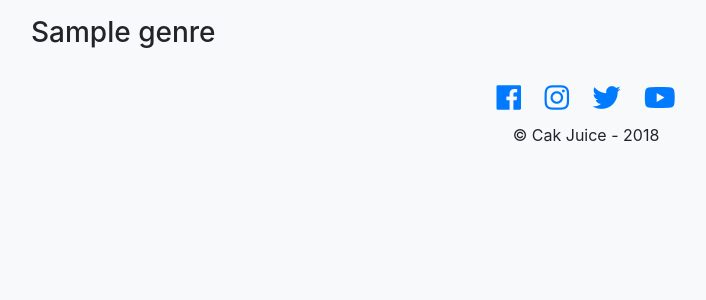
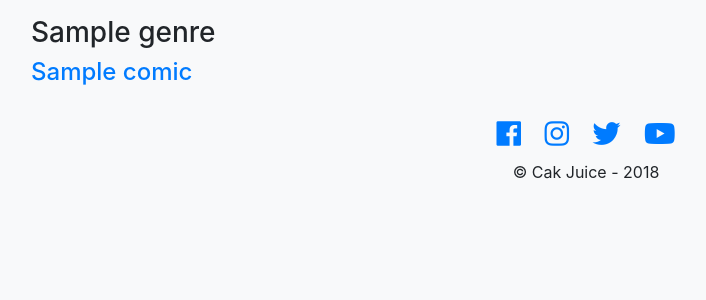
Before and after one commit to CakJuice/django-webcomic, a Django app: template webcomic_site/comic/templates/genre/detail.html in a window 1280 px wide. Shown: the part 56-356 px from the top of the page, without its empty margins (54-760 px from the left). Run offline with Django 3.2, Linux system fonts and the light colour scheme; the template is opened without the code that fills it: most values are stand-ins (such as "Sample title", 1, 10 or a date in 2020); some libraries are stand-ins or nearby versions.

Commit message:
enhanced comic & genre

```diff
--- a/templates/layouts/navbar.html
+++ b/templates/layouts/navbar.html
@@ -13,7 +13,7 @@
              aria-haspopup="true" aria-expanded="false">Genre</a>
           <div class="dropdown-menu" aria-labelledby="genreDropdown">
             {% for genre in comic_genre %}
-              <a class="dropdown-item" href="#">{{ genre.name }}</a>
+              <a class="dropdown-item" href="{% url 'genre_detail' slug=genre.slug %}">{{ genre.name }}</a>
             {% endfor %}
           </div>
         </li>
@@ -24,7 +24,7 @@
             <a class="nav-link dropdown-toggle" id="userNavbarDropdown" role="button" href="#" data-toggle="dropdown"
                aria-haspopup="true" aria-expanded="false">{{ user.get_username }}</a>
             <div class="dropdown-menu dropdown-menu-right" aria-labelledby="userDropdown">
-              <a class="dropdown-item" href="#">Create New Comic</a>
+              <a class="dropdown-item" href="{% url 'comic_create' %}">Create New Comic</a>
               <div class="dropdown-divider"></div>
               <a class="dropdown-item" href="{% url 'logout' %}">Logout</a>
             </div>
--- a/webcomic_site/comic/templates/comic/detail.html
+++ b/webcomic_site/comic/templates/comic/detail.html
@@ -11,7 +11,10 @@
     {% endif %}
 
     <h3>{{ comic.title }}</h3>
-    <p>{{ comic.get_state_display }}</p>
+    <p>
+      Genre: <a href="{% url 'genre_detail' slug=comic.genre.slug %}">{{ comic.genre.name }}</a>
+      - {{ comic.get_state_display }}
+    </p>
 
     <p>{{ comic.description }}</p>
 
--- a/webcomic_site/comic/templates/genre/detail.html
+++ b/webcomic_site/comic/templates/genre/detail.html
@@ -14,5 +14,13 @@
 {% block content %}
   <div class="container my-3">
     <h3>{{ genre.name }}</h3>
+
+    {% for comic in comics %}
+      <h4>
+        <a href="{% url 'comic_detail' slug=comic.slug %}">{{ comic.title }}</a>
+      </h4>
+    {% empty %}
+      <h4>Sorry, there are no comics for this genre.</h4>
+    {% endfor %}
   </div>
 {% endblock %}
--- a/webcomic_site/urls.py
+++ b/webcomic_site/urls.py
@@ -54,7 +54,7 @@ urlpatterns = [
     path('admin/', admin.site.urls),
 
     # genre routes
-    path('genre/<slug:slug>/', comic_views.GenreDetailView.as_view(), name='genre_index'),
+    path('genre/<slug:slug>/', comic_views.GenreDetailView.as_view(), name='genre_detail'),
 
     # comic routes
     path('comic/create/', comic_views.ComicCreateView.as_view(), name='comic_create'),
```
Also changed, not shown: webcomic_site/comic/views.py (+7 -2 lines).
